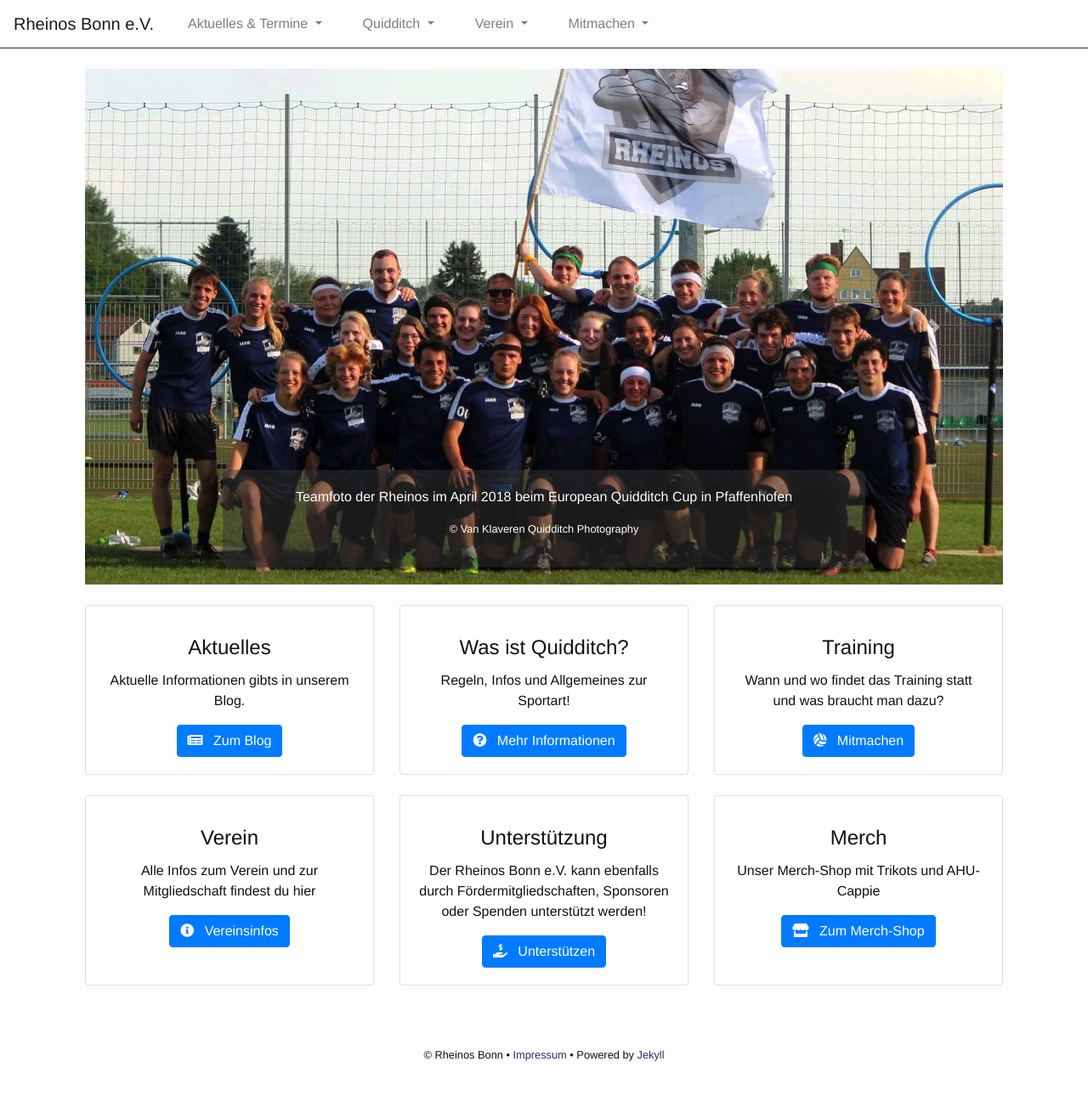
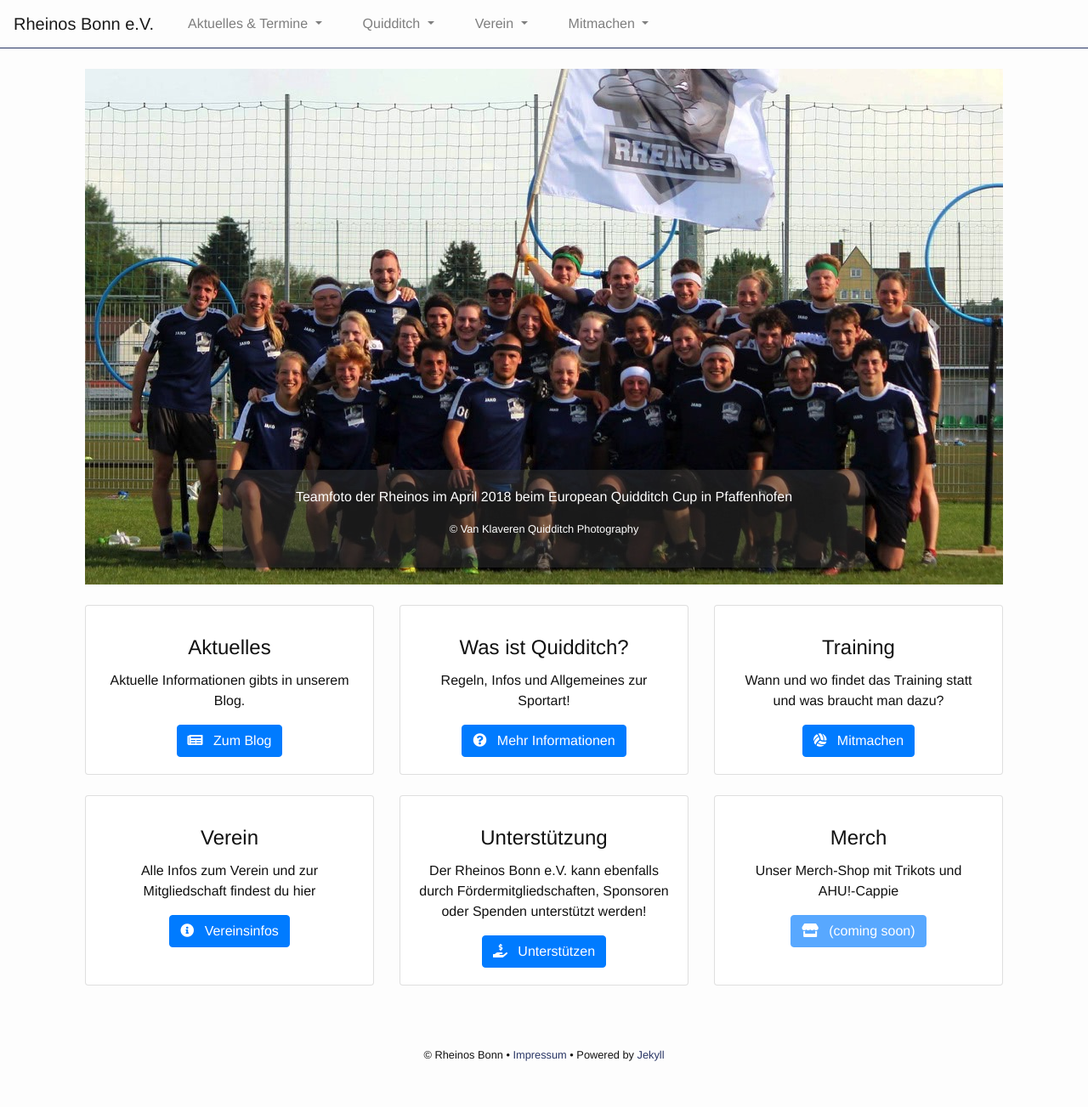
Before and after one commit to rheinos/rheinos.github.io, a Jekyll site: the page built from pages/home.html, in a window 1280 px wide. Shown: the whole page at 85% size. Built offline with Jekyll 4.4.1, drawn with Linux system fonts in a browser that asks for light colours; nearby versions of some CDN libraries.

Commit message:
disabled merch-store link on homepage

```diff
--- a/pages/home.html
+++ b/pages/home.html
@@ -128,8 +128,8 @@ stylesheets: ['/css/home.css']
       <div class="card h-100">
         <div class="card-body">
           <h4 class="card-title">Merch</h4>
-          <p class="card-text">Unser Merch-Shop mit Trikots und AHU-Cappie</p>
-          <a href="/merch/" class="btn btn-primary"><i class="mr-2 fas fa-store"></i> Zum Merch-Shop</a>
+          <p class="card-text">Unser Merch-Shop mit Trikots und AHU!‑Cappie</p>
+          <a href="" class="btn btn-primary disabled" ><i class="mr-2 fas fa-store"></i> (coming soon)</a>
         </div>
       </div>
     </div>
```
